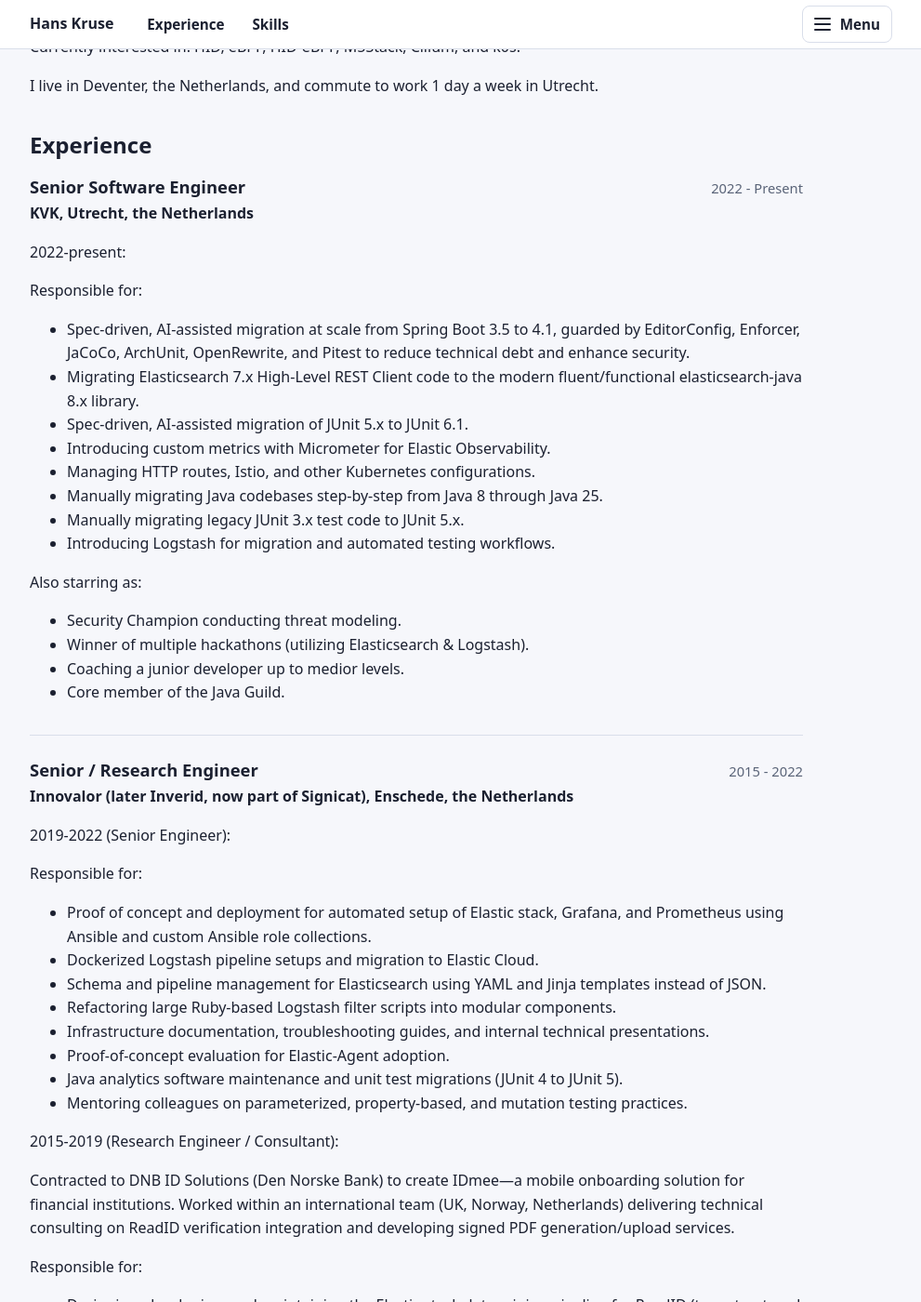
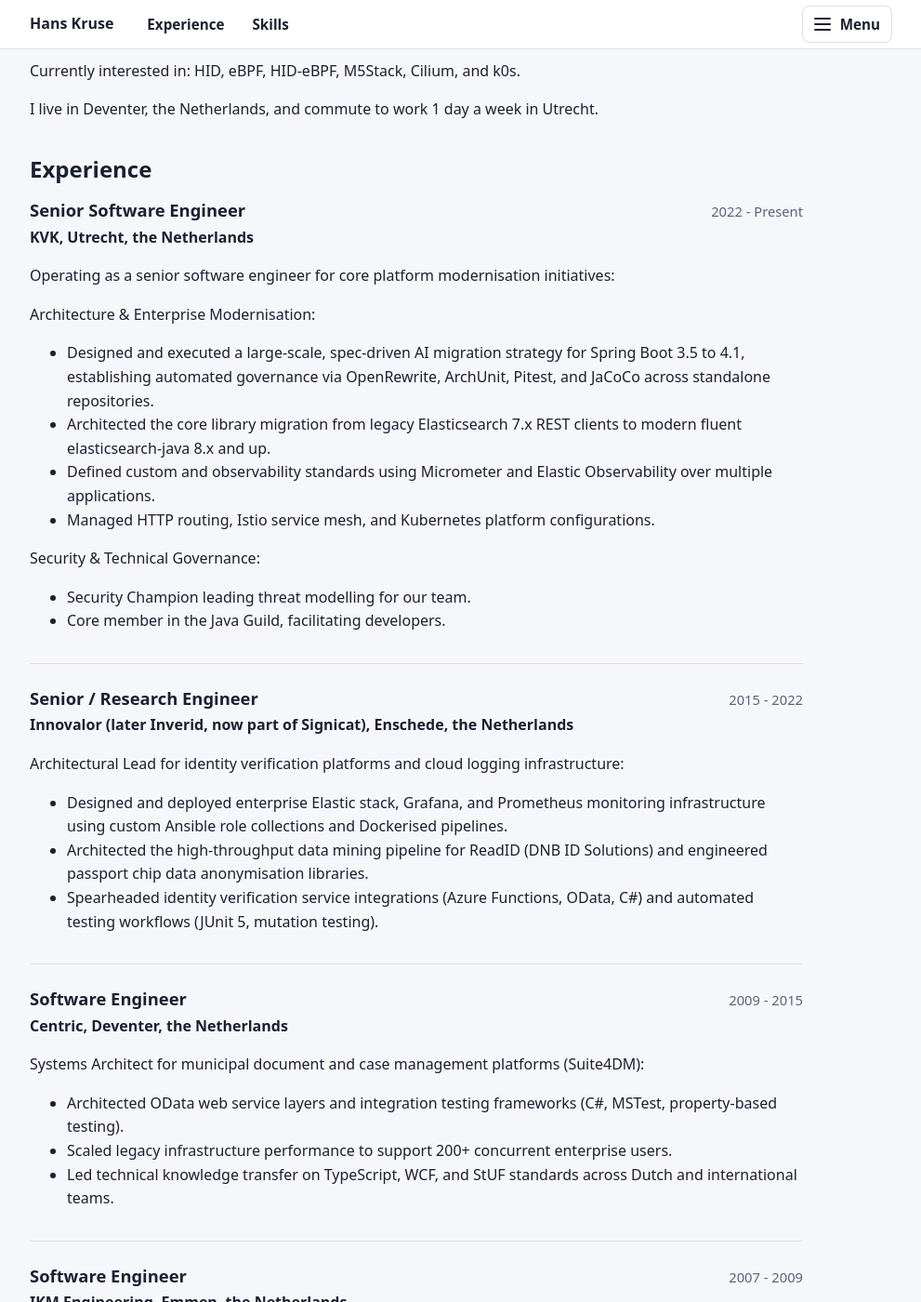
Before and after one commit to nicenemo/resume.hanskruse.eu, a Jekyll site: the page built from index.html, in a window 1280 px wide and 1400 px high, scrolled down 631 px. Shown: the whole window at 93% size, without its empty margins (144-1135 px from the left). Built offline with Jekyll 4.4.1, drawn with Linux system fonts in a browser that asks for light colours; some of the changed text lies outside the part shown.

Commit message:
Fix the YAML error in data.yml, condense the resume text and use British English
Add the missing space in 'role:', fix typos and grammar (aplications, 'a senior software engineer', large-scale) and use British spelling (modernisation, specialised, anonymisation, visualisation, utilising, multi-flavour, licence).

Co-Authored-By: Claude Sonnet 5.5 <noreply@anthropic.com>

```diff
--- a/_data/data.yml
+++ b/_data/data.yml
@@ -47,11 +47,11 @@ sidebar:
 career-profile:
   title: Career Profile
   summary: |
-    25+ years of experience as a Software Engineer, currently working at KVK (Dutch Chamber of Commerce / Handelskammer).
+    25+ years of software engineering experience operating with the scope of a Technical Software Architect. Currently at KVK driving cross-team modernisation strategies, framework migrations, and security architecture.
 
     "Every line of code that doesn't exist is correct!"
 
-    I work at the crossroads of Spring Boot, Elasticsearch, and security as a Security Champion, and I have participated in and won several hackathons. Experienced in large-scale framework migrations with and without AI assistance, alongside hands-on DevOps experience with Kubernetes and modern cloud tooling.
+    Specialised in bridging enterprise software development with automated architectural governance (ArchUnit, OpenRewrite, spec-driven AI workflows). Experienced in driving business-unit-wide technical initiatives, mentoring engineers, and presenting architectural patterns internally and at industry conferences.
 
     When not at work, I cook, travel, and enjoy learning new things by tinkering with mechanical keyboards, embedded systems, and e-waste in my home lab.
 
@@ -64,105 +64,47 @@ experiences:
     time: 2022 - Present
     company: KVK, Utrecht, the Netherlands
     details: |
-      2022-present:
+      Operating as a senior software engineer for core platform modernisation initiatives:
 
-      Responsible for:
-        - Spec-driven, AI-assisted migration at scale from Spring Boot 3.5 to 4.1, guarded by EditorConfig, Enforcer, JaCoCo, ArchUnit, OpenRewrite, and Pitest to reduce technical debt and enhance security.
-        - Migrating Elasticsearch 7.x High-Level REST Client code to the modern fluent/functional elasticsearch-java 8.x library.
-        - Spec-driven, AI-assisted migration of JUnit 5.x to JUnit 6.1.
-        - Introducing custom metrics with Micrometer for Elastic Observability.
-        - Managing HTTP routes, Istio, and other Kubernetes configurations.
-        - Manually migrating Java codebases step-by-step from Java 8 through Java 25.
-        - Manually migrating legacy JUnit 3.x test code to JUnit 5.x.
-        - Introducing Logstash for migration and automated testing workflows.
+      Architecture & Enterprise Modernisation:
+        - Designed and executed a large-scale, spec-driven AI migration strategy for Spring Boot 3.5 to 4.1, establishing automated governance via OpenRewrite, ArchUnit, Pitest, and JaCoCo across standalone repositories.
+        - Architected the core library migration from legacy Elasticsearch 7.x REST clients to modern fluent elasticsearch-java 8.x and up.
+        - Defined custom and observability standards using Micrometer and Elastic Observability over multiple applications.
+        - Managed HTTP routing, Istio service mesh, and Kubernetes platform configurations.
 
-      Also starring as:
-        - Security Champion conducting threat modeling.
-        - Winner of multiple hackathons (utilizing Elasticsearch & Logstash).
-        - Coaching a junior developer up to medior levels.
-        - Core member of the Java Guild.
+      Security & Technical Governance:
+        - Security Champion leading threat modelling for our team.
+        - Core member in the Java Guild, facilitating developers.
 
   - role: Senior / Research Engineer
     time: 2015 - 2022
     company: Innovalor (later Inverid, now part of Signicat), Enschede, the Netherlands
     details: |
-      2019-2022 (Senior Engineer):
-
-      Responsible for:
-        - Proof of concept and deployment for automated setup of Elastic stack, Grafana, and Prometheus using Ansible and custom Ansible role collections.
-        - Dockerized Logstash pipeline setups and migration to Elastic Cloud.
-        - Schema and pipeline management for Elasticsearch using YAML and Jinja templates instead of JSON.
-        - Refactoring large Ruby-based Logstash filter scripts into modular components.
-        - Infrastructure documentation, troubleshooting guides, and internal technical presentations.
-        - Proof-of-concept evaluation for Elastic-Agent adoption.
-        - Java analytics software maintenance and unit test migrations (JUnit 4 to JUnit 5).
-        - Mentoring colleagues on parameterized, property-based, and mutation testing practices.
-
-      2015-2019 (Research Engineer / Consultant):
-
-      Contracted to DNB ID Solutions (Den Norske Bank) to create IDmee—a mobile onboarding solution for financial institutions. Worked within an international team (UK, Norway, Netherlands) delivering technical consulting on ReadID verification integration and developing signed PDF generation/upload services.
-
-      Responsible for:
-        - Designing, developing, and maintaining the Elastic stack data mining pipeline for ReadID (tree-structured keyword index system without full-text search overhead).
-        - Developing and maintaining Java anonymization libraries for passport chip data.
-        - Integrating third-party server-side verification web services into ReadID and writing OData REST API documentation.
-        - Engineering ReadID server software for mobile NFC passport verification and C# Azure Functions.
-        - Designing and delivering internal Kibana visualization training.
-        - Mentoring student intern groups and participating in the 2016 Dutch Blockchain Hackathon.
-
-      Technologies & Training:
-        - Technologies: AWS (EC2, S3, SQS), Azure (Functions, Key Vault, Blob Storage), Docker, Ansible, ELK Stack (Elasticsearch, Logstash, Kibana, Beats, Fleet, Elastic-Agent), Java (EE), JavaScript, Lombok, OData, PostgreSQL, SQL Server, Ruby.
-        - Courses: Elastic Certified Engineer, Jeff Geerling's Ansible Course, Kubernetes Developer Tutorials.
+      Architectural Lead for identity verification platforms and cloud logging infrastructure:
+        - Designed and deployed enterprise Elastic stack, Grafana, and Prometheus monitoring infrastructure using custom Ansible role collections and Dockerised pipelines.
+        - Architected the high-throughput data mining pipeline for ReadID (DNB ID Solutions) and engineered passport chip data anonymisation libraries.
+        - Spearheaded identity verification service integrations (Azure Functions, OData, C#) and automated testing workflows (JUnit 5, mutation testing).
 
   - role: Software Engineer
     time: 2009 - 2015
     company: Centric, Deventer, the Netherlands
     details: |
-      Engineered Suite4DM—Centric's document and case management platform for municipal governments.
-
-      Responsible for:
-        - Evaluating and architecting new OData-based web services.
-        - Conducting technical knowledge-sharing sessions on OData, TypeScript, LINQ, and WCF via presentations and pair programming.
-        - Coaching junior engineers and guiding teams through legacy code modernization (converting legacy JavaScript to TypeScript and adopting StUF-based web services).
-        - Providing Tier-3 remote engineering support for complex customer deployments.
-        - Authoring technical manuals and API reference guides for the core DMS connector.
-        - Serving as technical consultant on DMS integration for Centric HR & Payroll teams across the Netherlands and Romania.
-        - Building an integration testing framework for the DMS connector using C# and MSTest property-based testing.
-        - Developing DMS integrations with VB.NET, SharePoint CSOM/Server-Side Object Model, CMIS, and Intraoffice.
-        - Optimizing legacy infrastructure performance to support 200+ concurrent active sessions.
-
-      Technologies:
-        - WebAPI, OData, WCF, C#, VB.NET, TypeScript, jQuery, SharePoint CSOM
-
-      Courses:
-        - Coursera Functional Programming Principles in Scala
+      Systems Architect for municipal document and case management platforms (Suite4DM):
+        - Architected OData web service layers and integration testing frameworks (C#, MSTest, property-based testing).
+        - Scaled legacy infrastructure performance to support 200+ concurrent enterprise users.
+        - Led technical knowledge transfer on TypeScript, WCF, and StUF standards across Dutch and international teams.
 
   - role: Software Engineer
     time: 2007 - 2009
     company: IKM Engineering, Emmen, the Netherlands
     details: |
-      IKM Engineering specialized in decision-support systems and advanced mathematical modeling.
-
-      - Spearheaded company transition to .NET and modern web development architectures; trained local and remote developers in C#.
-      - Served as Project Lead for a DotNetNuke (DNN) HRM feedback platform built for Royal Haskoning.
-      - Developed Python/Zope integrations for the international Fliwas flood crisis management project in collaboration with Dutch water boards and Leiner & Wolff GmbH.
-      - Maintained and optimized Delphi-based predictive algorithms for real estate maintenance and portfolio analysis (AKZO paint analysis).
-      - Streamlined internal IT infrastructure by migrating legacy services to AWS and Google Cloud.
+      Technical Lead driving corporate transition to .NET web architectures, project leading DotNetNuke systems, and engineering Python/Zope flood crisis management integrations.
 
   - role: Application Engineer
     time: 1999 - 2007
     company: Novay (formerly Telematica Instituut), Enschede, the Netherlands
     details: |
-      Telematica Instituut (later Novay) was a Dutch national research center bridging industry and academia through practical software innovation.
-
-      Key Projects & Innovations:
-        - **GigaPort Awareness:** Developed an interactive presence visualization app mapping staff indoor locations using AJAX long-polling, Google Maps API, and X3D (WebGL predecessor). Presented at ICT Delta Congres.
-        - **Kanalen in Balans:** Converted complex Excel financial models into interactive Web Applications using JavaScript and Drupal.
-        - **Secure Networking:** Co-developed fiber optic access authentication pipelines leveraging RADIUS, DNSSEC, and SAML.
-        - **Remote Microscopy:** Re-engineered secure file transfer protocols for remote electron microscope diagnostics, replacing unreliable messaging queues with FTP over OpenVPN (demonstrated at RAI Amsterdam).
-        - **Second Life Integrations:** Built an enterprise demonstration environment connecting virtual worlds with external REST APIs.
-        - **ProRail / NS (Dutch Railways):** Built energy-efficient train driving simulators and prototyped location-based transit schedule services for Symbian devices (featured in *De Volkskrant*).
-        - **Microsoft Research Collaborations:** Prototyped early unified communication/presence platforms (later evolved into Lync/Skype for Business) and built PocketPC/Mobile .NET Compact Framework medical assistance tools for Alzheimer's and stroke patient care.
+      Research Engineer prototyping enterprise systems, including presence visualisation (AJAX/X3D), Microsoft Research unified communication platforms (Lync precursor), and rail transit simulators for ProRail/NS.
 
   - role: Volunteer Citizen Participation Board Member
     company: Municipality of Deventer
@@ -174,7 +116,7 @@ experiences:
     company: University of Twente
     time: 1995 - 1998
     details: |
-      Assisted computer science lab courses for undergraduate students in C++ programming and system simulation (e.g., Maeslantkering storm surge barrier simulations).
+      Assisted computer science lab courses in C++ programming and system simulation.
 
 projects:
   title: Blogs and Side Projects
@@ -186,7 +128,7 @@ projects:
       tagline: "AI software architecture and communication trainer capable of giving pragmatic, dogmatic, or Vogon-style architectural advice."
     - title: Mik Mak Muk
       link: "https://github.com/nicenemo/mikmakmuk"
-      tagline: "Ansible-driven multi-flavor 3-node ELK cluster deployment utilizing systemd, systemd-nspawn, Docker, Incus, and Kubernetes."
+      tagline: "Ansible-driven multi-flavour 3-node ELK cluster deployment utilising systemd, systemd-nspawn, Docker, Incus, and Kubernetes."
     - title: Batocera Ansible
       link: "https://github.com/nicenemo/batocera_ansible"
       tagline: "Ansible playbooks for automated setup and secure teardown of Batocera retro gaming systems."
```
Also changed, not shown: README.md.
